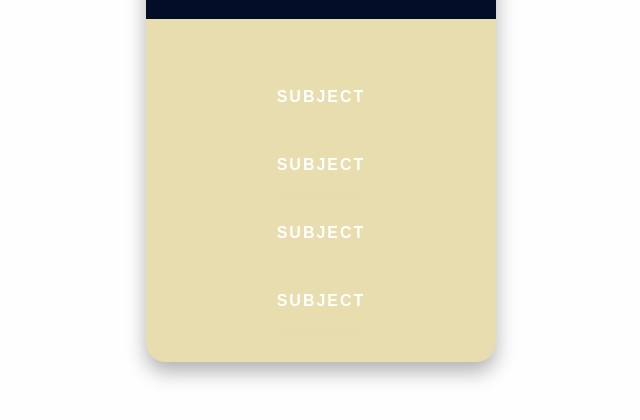
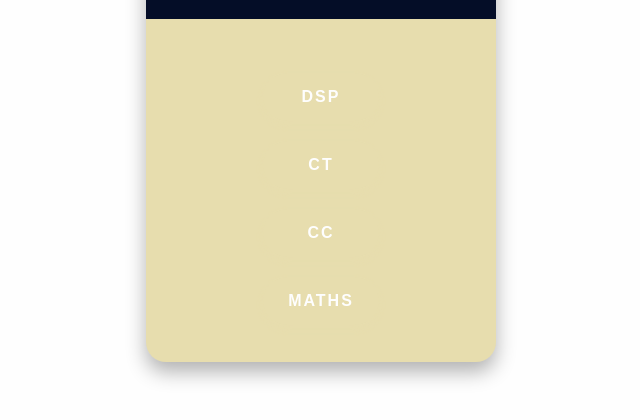
Before and after one commit to munazzabegam/Notes, a plain HTML site: page 4thsem.html in a window 1280 px wide. Shown: the part 58-478 px from the top of the page, without its empty margins (319-959 px from the left). Drawn offline with Linux system fonts and the light colour scheme.

Commit message:
Add files via upload

```diff
--- a/4thsem.html
+++ b/4thsem.html
@@ -15,10 +15,10 @@
         <div class="heading"><h2>4th semester notes</h2></div>
         <div class="subjects">
             <ul>
-                <li><a href="">SUBJECT</a></li>
-                <li><a href="">SUBJECT</a></li>
-                <li><a href="">SUBJECT</a></li>
-                <li><a href="">SUBJECT</a></li>
+                <li><a href="">DSP</a></li>
+                <li><a href="">CT</a></li>
+                <li><a href="">CC</a></li>
+                <li><a href="">MATHS</a></li>
             </ul>
         </div>
     </div>
```
